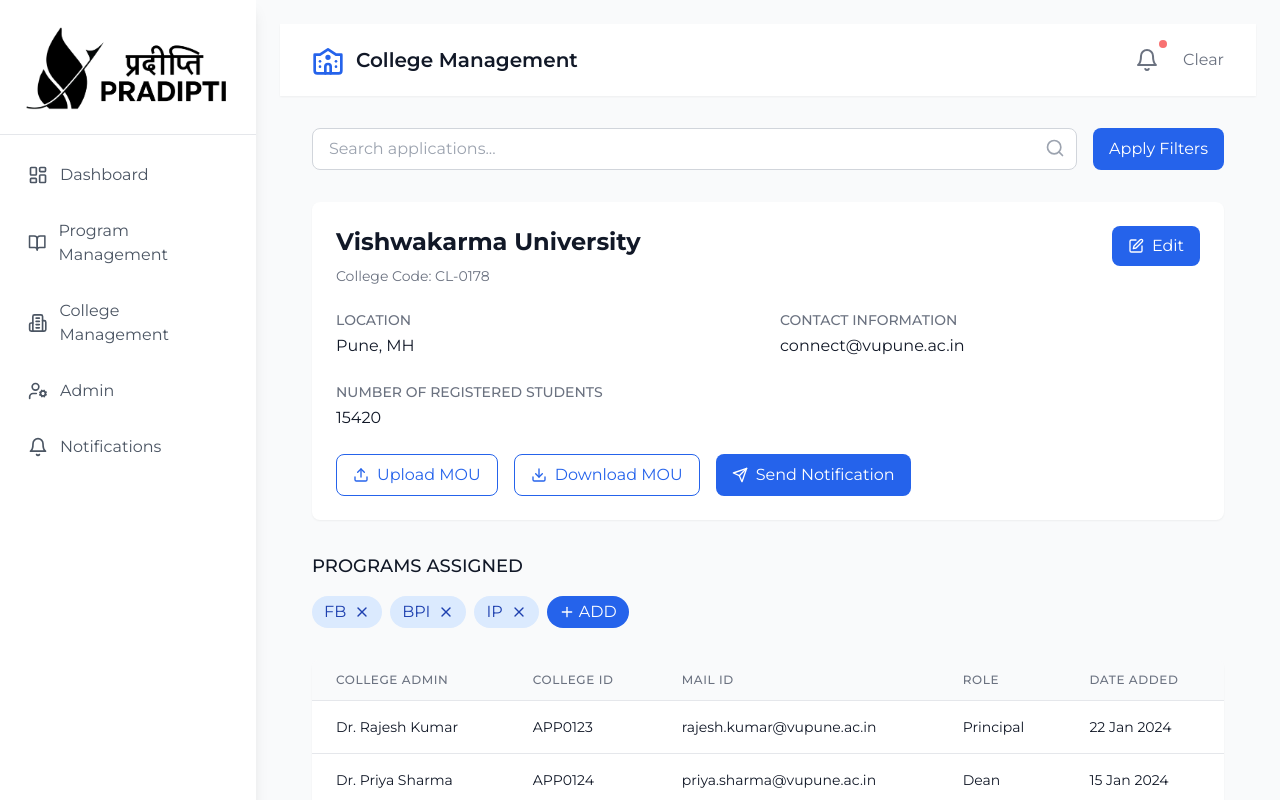
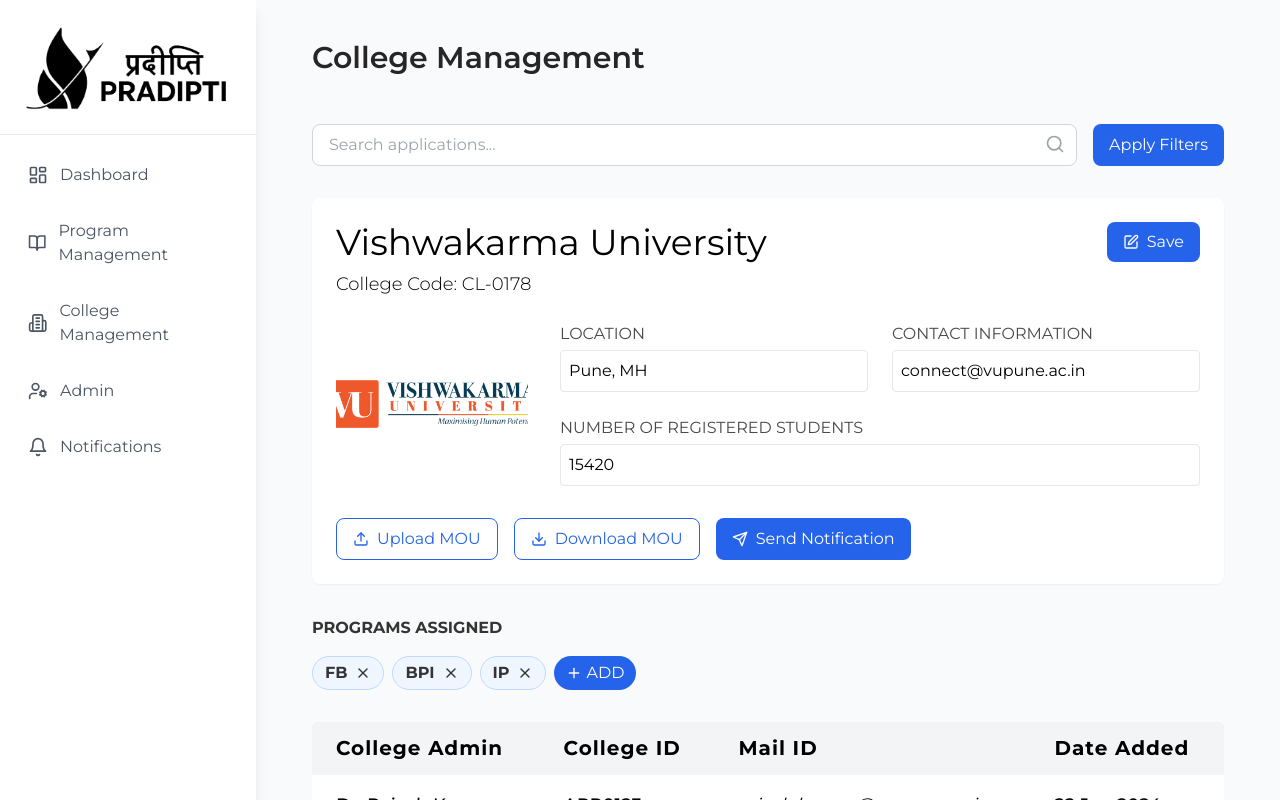
Before and after one commit to arya2004/Pradipti-Portal, a React (Vite) app in the folder client/: page /college-details in a window 1280 px wide. Both pictures are taken after a click on the button "Edit". Shown: the top 800 px of the page. Built offline with nearby package versions, Linux system fonts and the light colour scheme.

Commit message:
adds edit functionality and displays colllege logo along with font and colour changes as per figma

```diff
--- a/client/src/pages/CollegeDetails.jsx
+++ b/client/src/pages/CollegeDetails.jsx
@@ -14,15 +14,17 @@
 
 export function CollegeDetails() {
   const [searchTerm, setSearchTerm] = useState("");
-  const [college, setCollege] = useState(null);
+  const [college, setCollege] = useState();
   const [loading, setLoading] = useState(true);
-  const [notifications, setNotifications] = useState([]);
+  const [isEditing, setIsEditing] = useState(false);
+  const [editedCollege, setEditedCollege] = useState(college);
 
   useEffect(() => {
     const fetchCollege = async () => {
       try {
         const data = await api.getCollege("CL-0178");
         setCollege(data);
+        setEditedCollege(data);
       } catch (error) {
         console.error("Error fetching college data:", error);
       } finally {
@@ -78,6 +80,34 @@
     }
   };
 
+  const handleEdit = () => {
+    setIsEditing(true);
+  };
+
+  const handleSave = async () => {
+    if (!college || !editedCollege) return;
+    try {
+      await api.updateCollege(college.id, editedCollege);
+      setCollege(editedCollege);
+      setIsEditing(false);
+    } catch (error) {
+      console.error("Error updating college:", error);
+    }
+  };
+
+  const handleCancel = () => {
+    setEditedCollege(college);
+    setIsEditing(false);
+  };
+
+  const filteredAdmins =
+    college?.admins.filter(
+      (admin) =>
+        admin.name.toLowerCase().includes(searchTerm.toLowerCase()) ||
+        admin.id.toLowerCase().includes(searchTerm.toLowerCase()) ||
+        admin.email.toLowerCase().includes(searchTerm.toLowerCase())
+    ) || [];
+
   if (loading) {
     return (
       <div className="min-h-screen flex items-center justify-center">
@@ -95,29 +125,13 @@
   }
 
   return (
-    <div className="min-h-screen bg-gray-50">
-      {/* Header */}
-      <header className="bg-white shadow-sm">
+    <div className="font-montserrat min-h-screen bg-gray-50">
       <div className="max-w-7xl mx-auto px-4 sm:px-6 lg:px-8 py-4 flex justify-between items-center">
-          <div className="flex items-center space-x-3">
-            <School2 className="h-8 w-8 text-blue-600" />
-            <h1 className="text-xl font-semibold text-gray-900">
+        <h1 className="text-3xl font-semibold text-collegeDetailsBlack">
           College Management
         </h1>
       </div>
-          <div className="flex items-center space-x-4">
-            <button className="relative p-2">
-              <Bell className="h-6 w-6 text-gray-500" />
-              <span className="absolute top-0 right-0 block h-2 w-2 rounded-full bg-red-400 ring-2 ring-white" />
-            </button>
-            <button className="text-gray-500 hover:text-gray-700">Clear</button>
-          </div>
-        </div>
-      </header>
-
-      {/* Main Content */}
       <main className="max-w-7xl mx-auto px-4 sm:px-6 lg:px-8 py-8">
-        {/* Search Bar */}
         <div className="flex space-x-4 mb-8">
           <div className="flex-1 relative">
             <input
@@ -134,45 +148,105 @@
           </button>
         </div>
 
-        {/* University Card */}
+        {/* College Description */}
         <div className="bg-white rounded-lg shadow-sm p-6 mb-8">
           <div className="flex justify-between items-start mb-6">
             <div>
-              <h2 className="text-2xl font-bold text-gray-900 mb-2">
+              <h2 className="text-4xl font-sb text-black mb-2">
                 {college.name}
               </h2>
-              <p className="text-sm text-gray-500">
+              <p className="text-lg font-light text-black">
                 College Code: {college.id}
               </p>
             </div>
-            <button className="px-4 py-2 bg-blue-600 text-white rounded-lg flex items-center space-x-2 hover:bg-blue-700">
+            <button
+              onClick={isEditing ? handleSave : handleEdit}
+              className="px-4 py-2 bg-blue-600 text-white rounded-lg flex items-center space-x-2 hover:bg-blue-700"
+            >
               <Edit className="h-4 w-4" />
-              <span>Edit</span>
+              <span>{isEditing ? "Save" : "Edit"}</span>
             </button>
           </div>
 
-          <div className="grid grid-cols-1 md:grid-cols-2 gap-6 mb-6">
+          <div className="flex gap-8 mb-8">
+            <img
+              src={college.logo}
+              alt={college.name}
+              className="w-48 h-auto object-cover rounded-lg"
+            />
+            <div className="flex-1">
+              <div className="grid grid-cols-2 gap-6">
                 <div>
-              <h3 className="text-sm font-medium text-gray-500 mb-1">
+                  <h3 className="text-medium font-base text-currcol mb-1">
                     LOCATION
                   </h3>
-              <p className="text-base text-gray-900">{college.location}</p>
+                  {isEditing ? (
+                    <input
+                      type="text"
+                      value={editedCollege?.location}
+                      onChange={(e) =>
+                        setEditedCollege((prev) =>
+                          prev ? { ...prev, location: e.target.value } : null
+                        )
+                      }
+                      className="w-full p-2 border rounded"
+                    />
+                  ) : (
+                    <p className="text-xl font-bold text-black">
+                      {college.location}
+                    </p>
+                  )}
                 </div>
                 <div>
-              <h3 className="text-sm font-medium text-gray-500 mb-1">
+                  <h3 className="text-medium font-base text-currcol mb-1">
                     CONTACT INFORMATION
                   </h3>
-              <p className="text-base text-gray-900">{college.email}</p>
+                  {isEditing ? (
+                    <input
+                      type="email"
+                      value={editedCollege?.email}
+                      onChange={(e) =>
+                        setEditedCollege((prev) =>
+                          prev ? { ...prev, email: e.target.value } : null
+                        )
+                      }
+                      className="w-full p-2 border rounded"
+                    />
+                  ) : (
+                    <p className="text-xl font-bold text-black">
+                      {college.email}
+                    </p>
+                  )}
                 </div>
               </div>
 
-          <div className="mb-6">
-            <h3 className="text-sm font-medium text-gray-500 mb-1">
+              <div className="mt-6">
+                <h3 className="text-medium font-base text-currcol mb-1">
                   NUMBER OF REGISTERED STUDENTS
                 </h3>
-            <p className="text-base text-gray-900">
+                {isEditing ? (
+                  <input
+                    type="number"
+                    value={editedCollege?.registeredStudents}
+                    onChange={(e) =>
+                      setEditedCollege((prev) =>
+                        prev
+                          ? {
+                              ...prev,
+                              registeredStudents: parseInt(e.target.value),
+                            }
+                          : null
+                      )
+                    }
+                    className="w-full p-2 border rounded"
+                  />
+                ) : (
+                  <p className="text-xl font-bold text-black">
                     {college.registeredStudents}
                   </p>
+                )}
+              </div>
+            </div>
           </div>
 
           <div className="flex space-x-4">
@@ -202,19 +276,21 @@
 
         {/* Programs Section */}
         <div className="mb-8">
-          <h3 className="text-lg font-medium text-gray-900 mb-4">
+          <h3 className="text-base font-bold text-programsBlack mb-4">
             PROGRAMS ASSIGNED
           </h3>
           <div className="flex flex-wrap gap-2">
             {college.programs.map((program) => (
               <div
                 key={program.code}
-                className="flex items-center bg-blue-100 text-blue-800 px-3 py-1 rounded-full"
+                className="flex items-center bg-blue-50 ext-base font-bold text-programsBlack px-3 py-1 rounded-full border border-blue-200"
               >
-                <span title={program.fullName}>{program.name}</span>
+                <span title={program.fullName} className="font-bold">
+                  {program.name}
+                </span>
                 <button
                   onClick={() => removeProgram(program.code)}
-                  className="ml-2 hover:text-blue-600"
+                  className="ml-2 hover:text-blue-800"
                 >
                   <X className="h-4 w-4" />
                 </button>
@@ -228,43 +304,37 @@
         </div>
 
         {/* Admins Table */}
-        <div className="bg-white rounded-lg shadow-sm overflow-hidden">
-          <table className="min-w-full divide-y divide-gray-200">
-            <thead className="bg-gray-50">
-              <tr>
-                <th className="px-6 py-3 text-left text-xs font-medium text-gray-500 uppercase tracking-wider">
+        <div className="bg-collegeDetailsTableBackground rounded-lg overflow-hidden">
+          <table className="min-w-full">
+            <thead>
+              <tr className="bg-gray-100">
+                <th className="px-6 py-3 text-left text-xl font-sb text-black tracking-wider">
                   College Admin
                 </th>
-                <th className="px-6 py-3 text-left text-xs font-medium text-gray-500 uppercase tracking-wider">
+                <th className="px-6 py-3 text-left text-xl font-sb text-black tracking-wider">
                   College ID
                 </th>
-                <th className="px-6 py-3 text-left text-xs font-medium text-gray-500 uppercase tracking-wider">
+                <th className="px-6 py-3 text-left text-xl font-sb text-black tracking-wider">
                   Mail ID
                 </th>
-                <th className="px-6 py-3 text-left text-xs font-medium text-gray-500 uppercase tracking-wider">
-                  Role
-                </th>
-                <th className="px-6 py-3 text-left text-xs font-medium text-gray-500 uppercase tracking-wider">
+                <th className="px-6 py-3 text-left text-xl font-sb text-black tracking-wider">
                   Date Added
                 </th>
               </tr>
             </thead>
-            <tbody className="bg-white divide-y divide-gray-200">
-              {college.admins.map((admin, index) => (
-                <tr key={index}>
-                  <td className="px-6 py-4 whitespace-nowrap text-sm text-gray-900">
+            <tbody className="bg-white">
+              {filteredAdmins.map((admin, index) => (
+                <tr key={index} className="border-t border-gray-100">
+                  <td className="px-6 py-4 whitespace-nowrap text-lg font-medium text-black">
                     {admin.name}
                   </td>
-                  <td className="px-6 py-4 whitespace-nowrap text-sm text-gray-900">
+                  <td className="px-6 py-4 whitespace-nowrap text-lg font-medium text-black">
                     {admin.id}
                   </td>
-                  <td className="px-6 py-4 whitespace-nowrap text-sm text-gray-900">
+                  <td className="px-6 py-4 whitespace-nowrap text-lg font-sb text-black italic underline">
                     {admin.email}
                   </td>
-                  <td className="px-6 py-4 whitespace-nowrap text-sm text-gray-900">
-                    {admin.role}
-                  </td>
-                  <td className="px-6 py-4 whitespace-nowrap text-sm text-gray-900">
+                  <td className="px-6 py-4 whitespace-nowrap text-lg font-medium text-black">
                     {admin.dateAdded}
                   </td>
                 </tr>
```
Lines whose indentation alone changed are shown as unchanged.
